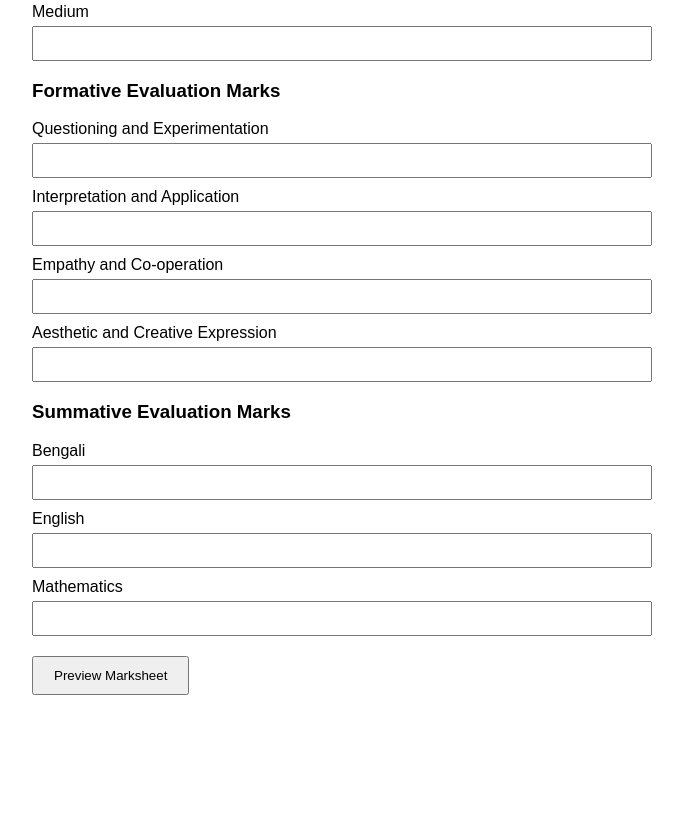
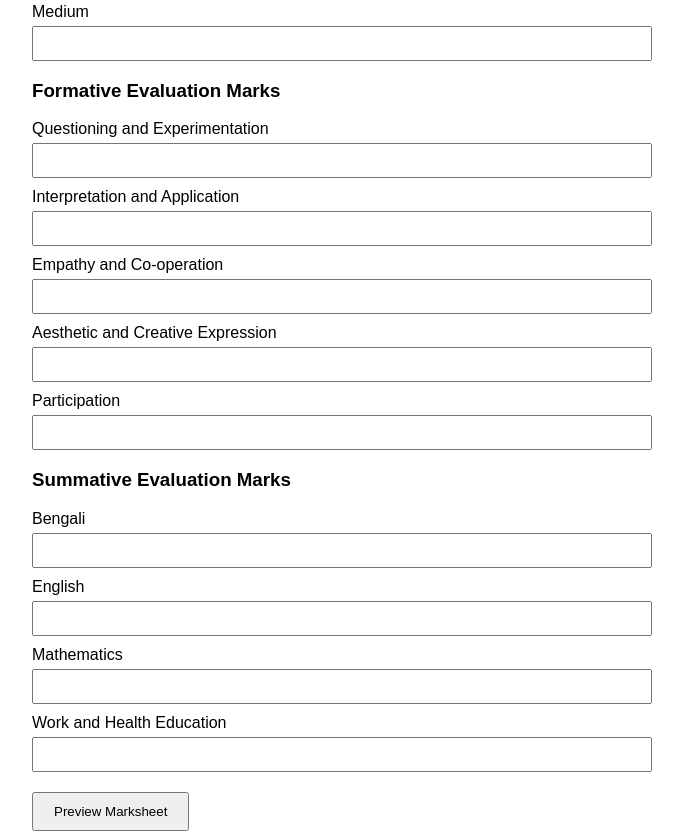
Before and after one commit to Bidwattar98/Preprimary-Marksheet-generator, a plain HTML site: page index.html in a window 1280 px wide. Shown: the part 745-1584 px from the top of the page, without its empty margins (308-991 px from the left). Before the commit the page ends 1448 px from the top, so only its background shows below. Drawn offline with Linux system fonts and the light colour scheme.

Commit message:
Update index.html

```diff
--- a/index.html
+++ b/index.html
@@ -1,5 +1,6 @@
 <!DOCTYPE html>
 <html lang="en">
+
 <head>
     <meta charset="UTF-8">
     <meta name="viewport" content="width=device-width, initial-scale=1.0">
@@ -8,25 +9,30 @@
         body {
             font-family: Arial, sans-serif;
         }
+
         form {
             max-width: 600px;
             margin: auto;
         }
+
         label {
             display: block;
             margin-top: 10px;
         }
+
         input {
             width: 100%;
             padding: 8px;
             margin-top: 5px;
         }
+
         button {
             margin-top: 20px;
             padding: 10px 20px;
         }
     </style>
 </head>
+
 <body>
 
     <h2>Enter Marksheet Details</h2>
@@ -67,34 +73,44 @@
         <input type="text" id="medium" required>
 
         <!-- Marks Input -->
+        <!-- Marks Input -->
         <h3>Formative Evaluation Marks</h3>
         <label for="questioning">Questioning and Experimentation</label>
-        <input type="number" id="questioning" required>
+        <input type="number" id="questioning" min="0" max="50" required>
 
         <label for="interpretation">Interpretation and Application</label>
-        <input type="number" id="interpretation" required>
+        <input type="number" id="interpretation" min="0" max="50" required>
 
         <label for="empathy">Empathy and Co-operation</label>
-        <input type="number" id="empathy" required>
+        <input type="number" id="empathy" min="0" max="50" required>
 
         <label for="aesthetic">Aesthetic and Creative Expression</label>
-        <input type="number" id="aesthetic" required>
+        <input type="number" id="aesthetic" min="0" max="50" required>
+
+        <!-- New field for Participation -->
+        <label for="participation">Participation</label>
+        <input type="number" id="participation" min="0" max="50" required>
 
         <h3>Summative Evaluation Marks</h3>
         <label for="bengali">Bengali</label>
-        <input type="number" id="bengali" required>
+        <input type="number" id="bengali" min="0" max="50" required>
 
         <label for="english">English</label>
-        <input type="number" id="english" required>
+        <input type="number" id="english" min="0" max="50" required>
 
         <label for="math">Mathematics</label>
-        <input type="number" id="math" required>
+        <input type="number" id="math" min="0" max="50" required>
+
+        <!-- New field for Work Education -->
+        <label for="work-education">Work and Health Education</label>
+        <input type="number" id="work-education" min="0" max="50" required>
+
 
         <button type="submit">Preview Marksheet</button>
     </form>
 
     <script>
-        document.getElementById('marksheet-form').addEventListener('submit', function(event) {
+        document.getElementById('marksheet-form').addEventListener('submit', function (event) {
             event.preventDefault();
 
             // Collect form data
@@ -115,15 +131,18 @@
             const interpretation = document.getElementById('interpretation').value;
             const empathy = document.getElementById('empathy').value;
             const aesthetic = document.getElementById('aesthetic').value;
+            const participation = document.getElementById('participation').value;  // New Participation field
 
             const bengali = document.getElementById('bengali').value;
             const english = document.getElementById('english').value;
             const math = document.getElementById('math').value;
+            const workEducation = document.getElementById('work-education').value;  // New Work Education field
 
             // Store data in localStorage
             localStorage.setItem('marksheetData', JSON.stringify({
                 schoolName, udise, circle, district, session, studentName, roll, motherName, fatherName, studentId, medium,
-                questioning, interpretation, empathy, aesthetic, bengali, english, math
+                questioning, interpretation, empathy, aesthetic, participation,  // Store participation
+                bengali, english, math, workEducation  // Store work education
             }));
 
             // Redirect to the preview page
@@ -132,4 +151,5 @@
     </script>
 
 </body>
+
 </html>
```
